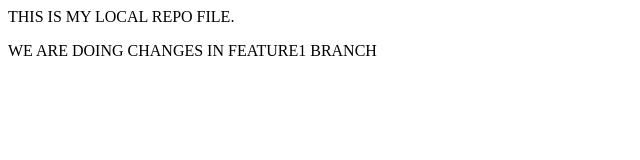
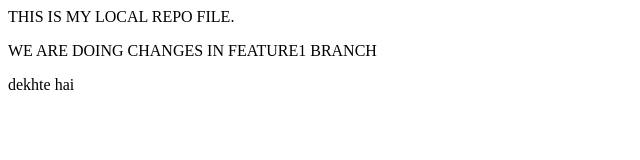
Before and after one commit to KajalSingh1807/localrepo, a plain HTML site: page index.html in a window 1280 px wide. Shown: the full height of the page, 0-640 px from the left. Drawn offline with Linux system fonts and the light colour scheme.

Commit message:
change in feature branch

```diff
--- a/index.html
+++ b/index.html
@@ -1,2 +1,3 @@
 <p> THIS IS MY LOCAL REPO FILE.</p>
 <p> WE ARE DOING CHANGES IN FEATURE1 BRANCH</p>
+<p>dekhte hai</p>
```
